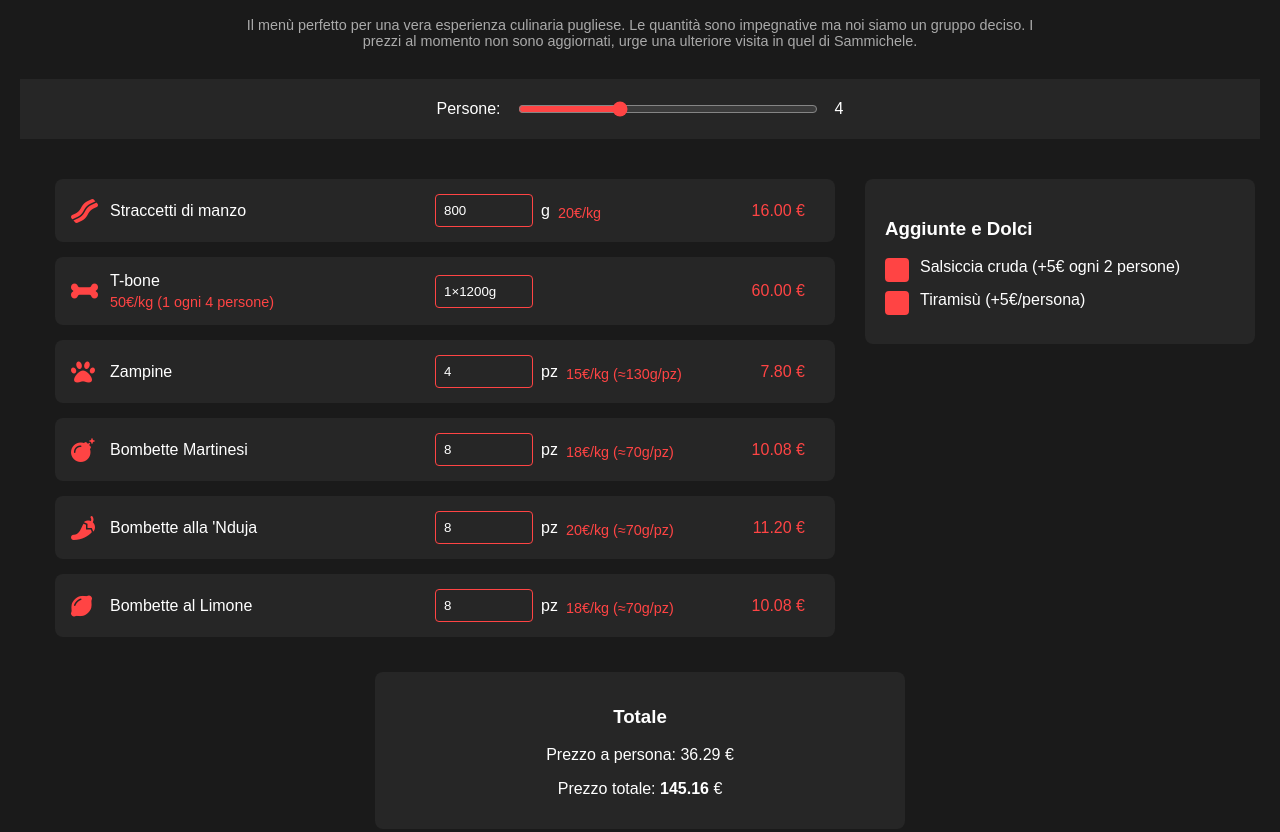
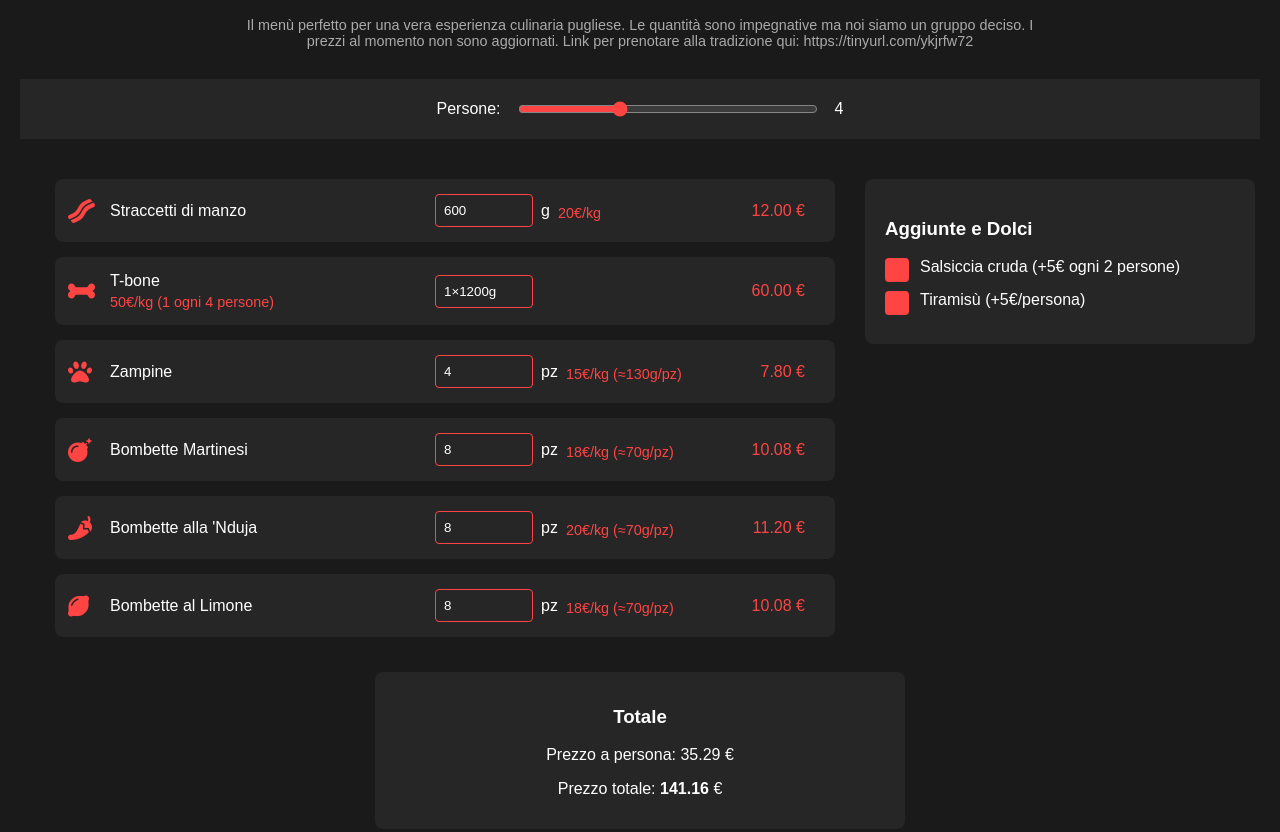
Before and after one commit to ttiaMa/latradizionemenudef, a plain HTML site: page index.html in a window 1280 px wide. Shown: the part 80-912 px from the top of the page. Drawn offline with Linux system fonts and the light colour scheme.

Commit message:
Update index.html

```diff
--- a/index.html
+++ b/index.html
@@ -68,7 +68,7 @@
         .menu-item i {
             font-size: 24px;
             color: var(--primary);
-	    margin-left: 6px;
+	    margin-left: 3px;
         }
 
         .quantity-group {
@@ -220,7 +220,7 @@
     <h1>La Tradizione - Il Menù Definitivo</h1>
 
     <div class="description">
-        <p>Il menù perfetto per una vera esperienza culinaria pugliese. Le quantità sono impegnative ma noi siamo un gruppo deciso. I prezzi al momento non sono aggiornati, urge una ulteriore visita in quel di Sammichele.</p>
+        <p>Il menù perfetto per una vera esperienza culinaria pugliese. Le quantità sono impegnative ma noi siamo un gruppo deciso. I prezzi al momento non sono aggiornati. Link per prenotare alla tradizione qui: https://tinyurl.com/ykjrfw72</p>
     </div>
 
     <div class="slider-container">
@@ -346,7 +346,7 @@
         };
 
         const baseValues = {
-            straccetti: 800,
+            straccetti: 600,
             zampine: 4,
             bombetteM: 8,
             bombetteN: 8,
```
